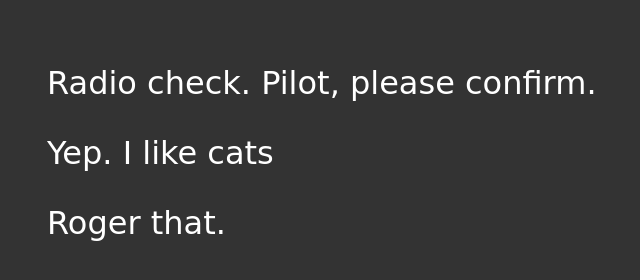
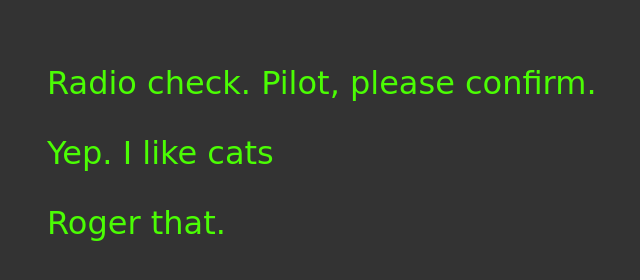
Before and after one commit to miserysauce/communication-log-control, a plain HTML site: page index.html in a window 1280 px wide. Shown: the whole page, without its empty margins (209-849 px from the left). Drawn offline with Linux system fonts and the light colour scheme.

Commit message:
control made changes to style sheet

```diff
--- a/style.css
+++ b/style.css
@@ -1,5 +1,5 @@
 body {
-    color: white;
+    color: rgb(75, 253, 4);
     background-color: #333;
     font-size: 150%;
     font-family: 'Satisfy', cursive;
```
